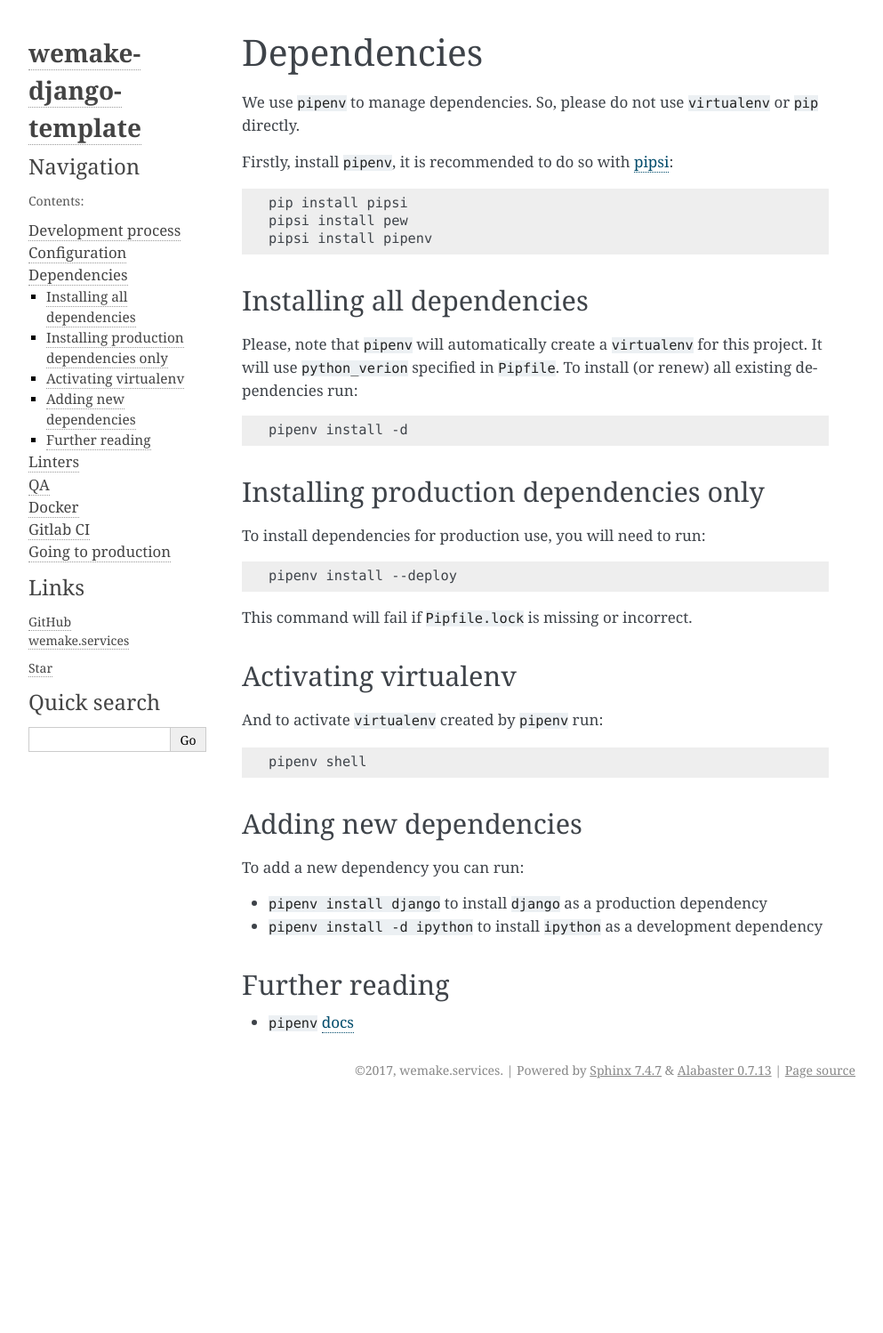
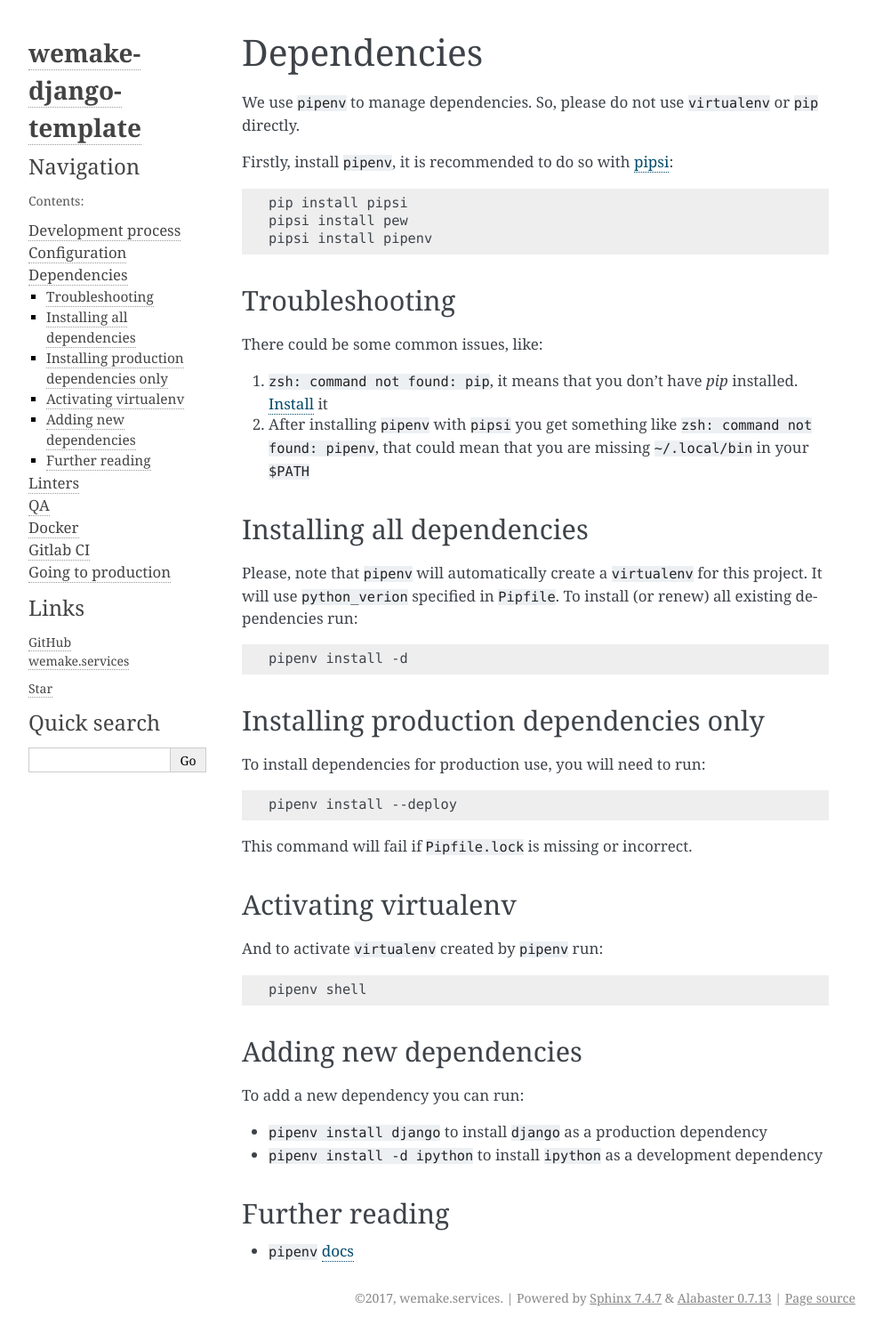
Before and after one commit to wemake-services/wemake-django-template, a Sphinx documentation site: the page built from {{cookiecutter.project_name}}/docs/_pages/dependencies.rst, in a window 1280 px wide. Shown: the whole page at 89% size, without its empty margins (148-1141 px from the left). Built offline with Sphinx 7.4.7, drawn with Linux system fonts in a browser that asks for light colours; pages that are not in the unit, such as notebooks, are missing from menus; before the commit the page ends 1242 px from its top, so only the background shows below that.

Commit message:
Adds docs on common issues with pipenv, closes #34

```diff
--- a/{{cookiecutter.project_name}}/docs/_pages/dependencies.rst
+++ b/{{cookiecutter.project_name}}/docs/_pages/dependencies.rst
@@ -12,6 +12,15 @@ Firstly, install ``pipenv``, it is recommended to do so with `pipsi`_:
   pip install pipsi
   pipsi install pew
   pipsi install pipenv
+
+
+Troubleshooting
+---------------
+
+There could be some common issues, like:
+
+1. ``zsh: command not found: pip``, it means that you don't have `pip` installed. `Install <https://pip.pypa.io/en/stable/installing/>`_ it
+2. After installing ``pipenv`` with ``pipsi`` you get something like ``zsh: command not found: pipenv``, that could mean that you are missing ``~/.local/bin`` in your ``$PATH``
 
 
 Installing all dependencies
--- a/{{cookiecutter.project_name}}/docs/conf.py
+++ b/{{cookiecutter.project_name}}/docs/conf.py
@@ -1,5 +1,6 @@
 #!/usr/bin/env python3
 # -*- coding: utf-8 -*-
+# pylint: skip-file
 #
 # wemake-django-template documentation build configuration file, created by
 # sphinx-quickstart on Sat Sep 30 12:42:34 2017.
```
Also changed, not shown: {{cookiecutter.project_name}}/.gitlab/issue_templates/Bug.md (deleted), {{cookiecutter.project_name}}/.gitlab/issue_templates/Feature.md (deleted), {{cookiecutter.project_name}}/.gitlab/merge_request_templates/Default.md (deleted), 2 other files.
